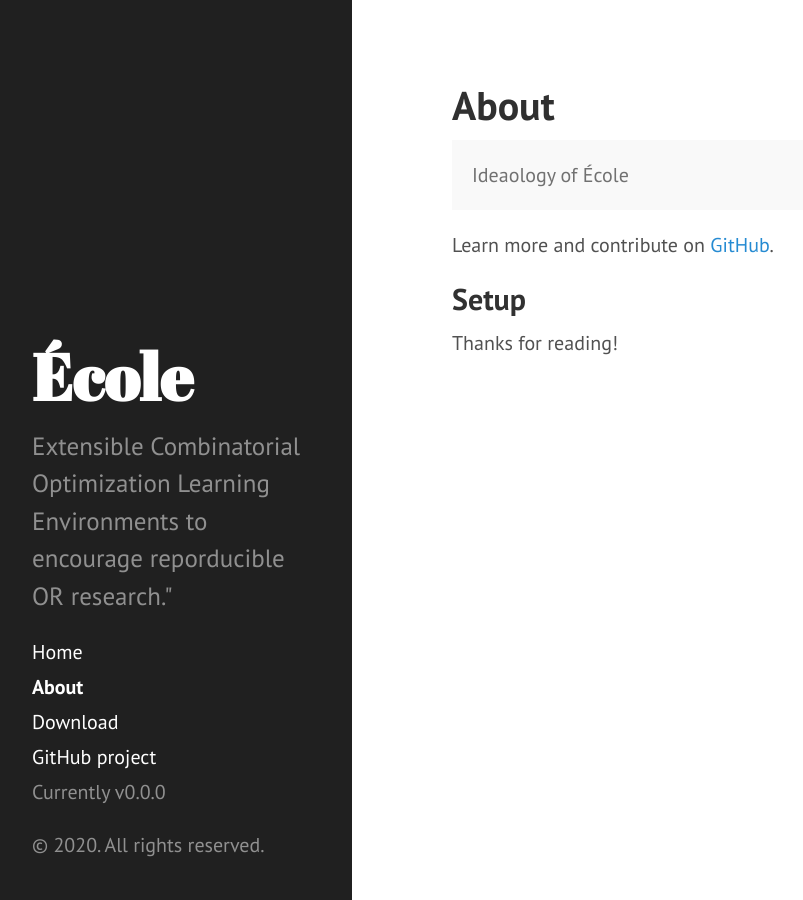
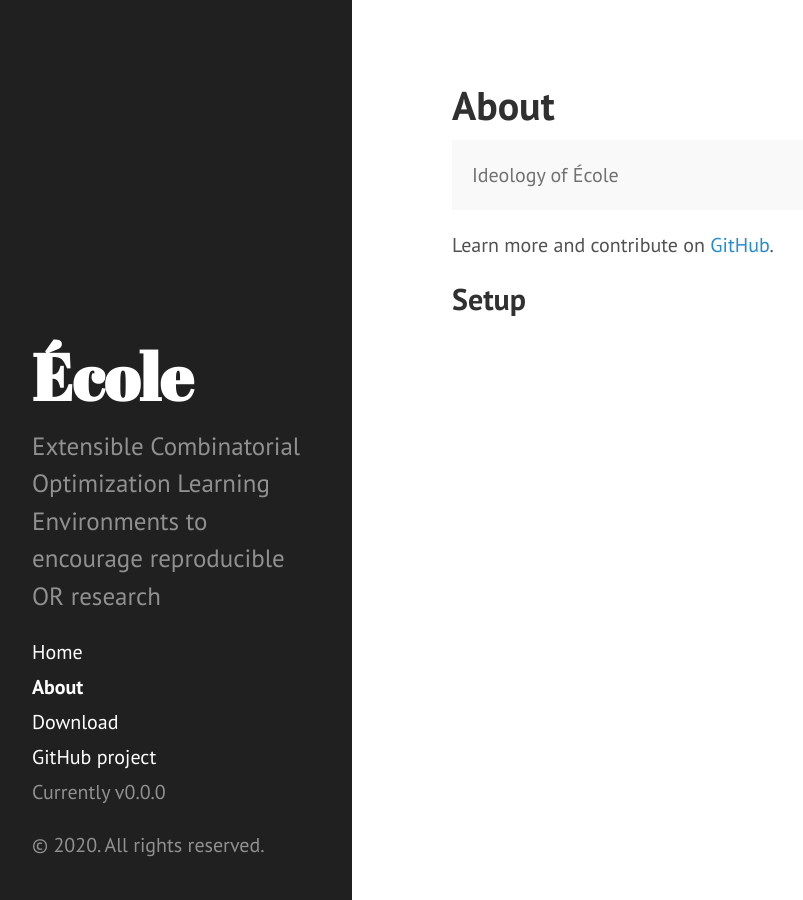
Before and after one commit to ds4dm/ecole.ai, a Jekyll site: the page built from about.md, in a window 1280 px wide. Shown: the whole page, without its empty margins (8-811 px from the left). Built offline with Jekyll 4.4.1, drawn with Linux system fonts in a browser that asks for light colours.

Commit message:
fix typos; add logo; fix sidebar links

```diff
--- a/_config.yml
+++ b/_config.yml
@@ -5,9 +5,7 @@
 # Setup
 title: "École"
 tagline: "Learning Environments"
-description: >-
-  Extensible Combinatorial Optimization Learning Environments
-  to encourage reporducible OR research."
+description: "Extensible Combinatorial Optimization Learning Environments to encourage reproducible OR research"
 url: "https://www.ecole.ai/"
 baseurl: "/"
 
--- a/about.md
+++ b/about.md
@@ -4,13 +4,10 @@
 ---
 
 <p class="message">
-Ideaology of École
+Ideology of École
 </p>
 
 
-Learn more and contribute on [GitHub](https://ds4dm/ecole).
+Learn more and contribute on [GitHub](https://github.com/ds4dm/ecole).
 
 ## Setup
-
-
-Thanks for reading!
--- a/index.html
+++ b/index.html
@@ -17,7 +17,7 @@
 	that acts as a controllable algorithm.
 </p>
 <p>
-	The underlying solver used is <a href="https://scip.zib.de/">SCIP</a>, and the user
-	facing API is meant to mimic the <a href="https://gym.openai.com/">OpenAi Gym</a>
+	The underlying solver used is <a href="https://scip.zib.de/" target="_blank">SCIP</a>, and the user
+	facing API is meant to mimic the <a href="https://gym.openai.com/" target="_blank">OpenAI Gym</a>
 	API (as much as possible).
 </p>
```
